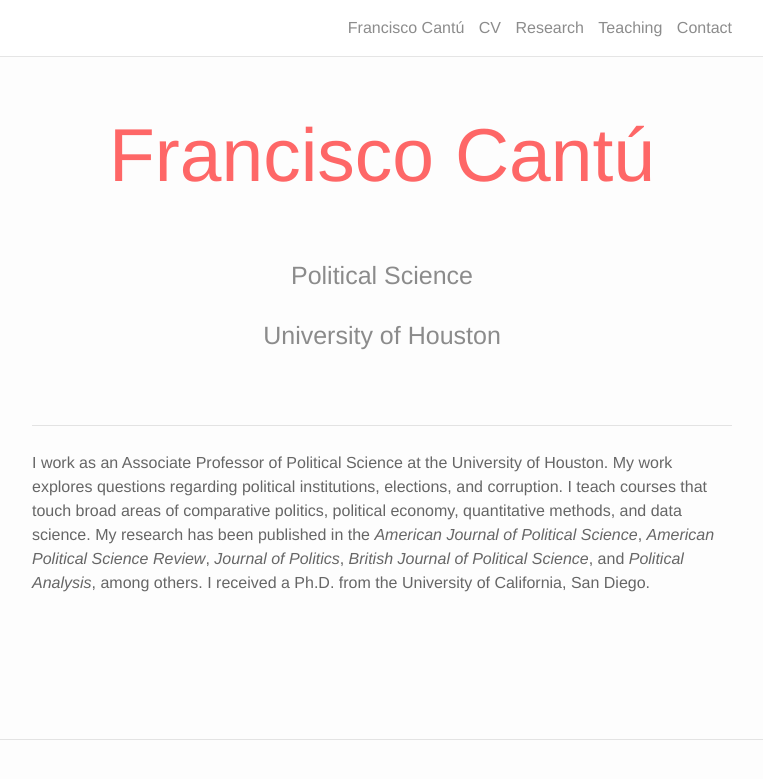
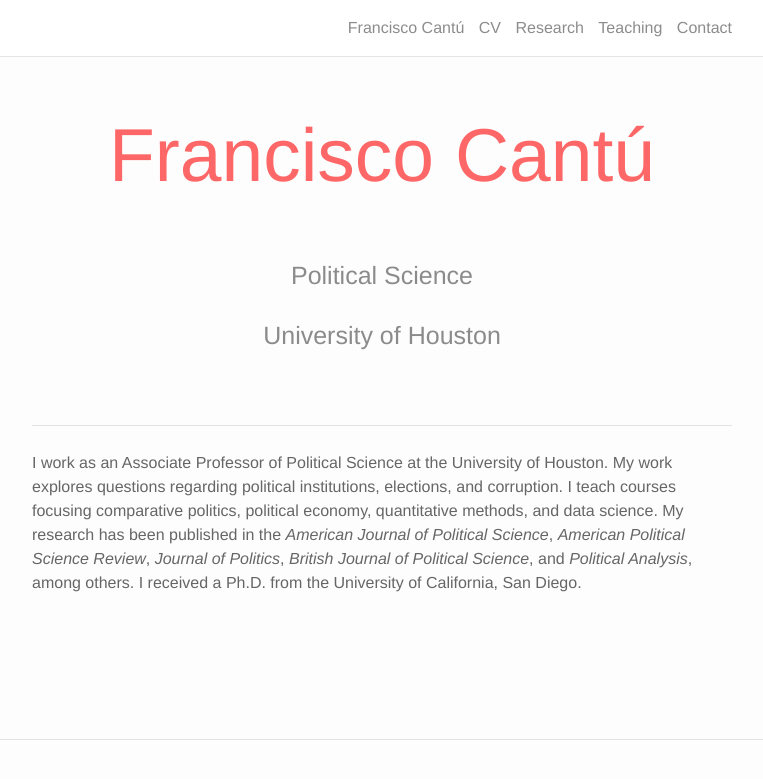
Before and after one commit to franciscocantu/franciscocantu.github.io, a Jekyll site: the page built from index.html, in a window 1280 px wide. Shown: the top 779 px of the page, without its empty margins (258-1021 px from the left). Built offline with Jekyll 4.4.1, drawn with Linux system fonts in a browser that asks for light colours; nearby versions of some CDN libraries.

Commit message:
Update index.html

```diff
--- a/index.html
+++ b/index.html
@@ -15,7 +15,7 @@
  <hr>
  <br>
 <p>I work as an Associate Professor of Political Science at the University of Houston.
-	My work explores questions regarding political institutions, elections, and corruption. I teach courses that touch broad areas of comparative politics, political economy, quantitative methods, and data science.
+	My work explores questions regarding political institutions, elections, and corruption. I teach courses focusing comparative politics, political economy, quantitative methods, and data science.
 	My research has been published in the <i>American Journal of Political Science</i>, <i>American Political Science Review</i>, <i>Journal of Politics</i>,
 	<i>British Journal of Political Science</i>, and <i>Political Analysis</i>, among others.
 	I received a Ph.D. from the University of California, San Diego.</p>
```
